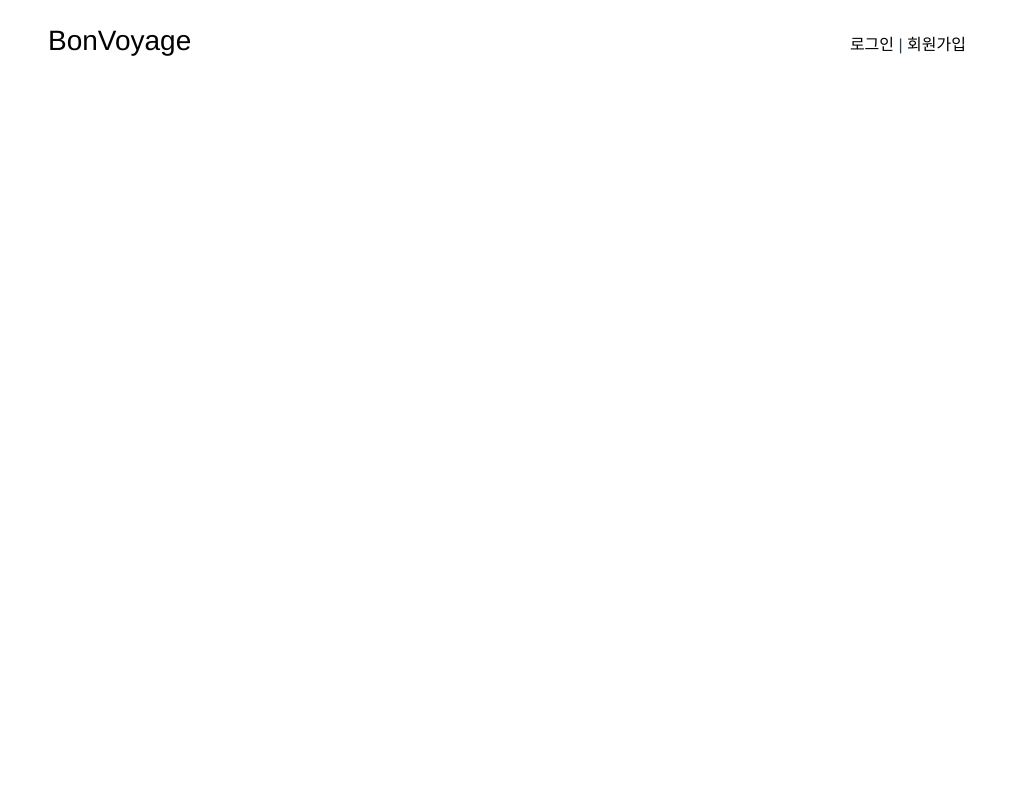
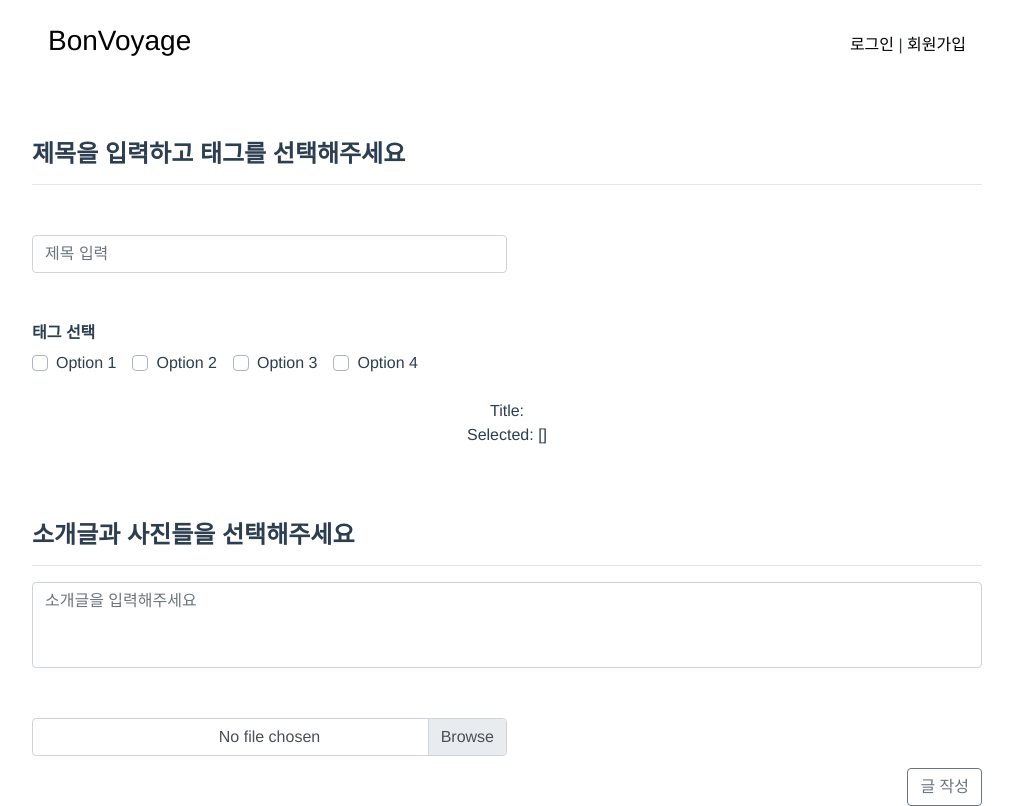
Before and after one commit to yongtaekimlwe/FE, a Vue app: page /picture/post in a window 1280 px wide. Shown: the whole page, without its empty margins (133-1146 px from the left). Built offline with nearby package versions, Linux system fonts and the light colour scheme.

Commit message:
feat: 사진 공유 글쓰기 뷰 추가

```diff
--- a/src/components/picture/PictureList.vue
+++ b/src/components/picture/PictureList.vue
@@ -11,8 +11,10 @@
     </div>
     <br />
     <div class="text-right">
-      <b-button variant="outline-secondary" class="button-right"
-        >사진 공유하기</b-button
+      <router-link :to="{ name: 'picturepost' }"
+        ><b-button variant="outline-secondary" class="button-right"
+          >사진 공유하기</b-button
+        ></router-link
       >
     </div>
     <br />
--- /dev/null
+++ b/src/components/picture/PicturePost.vue
@@ -0,0 +1,120 @@
+<template>
+  <div>
+    <h4>제목을 입력하고 태그를 선택해주세요</h4>
+    <hr />
+    <b-form-input
+      class="half-width"
+      placeholder="제목 입력"
+      v-model="title"
+    ></b-form-input>
+    <h6>태그 선택</h6>
+    <div class="checkbox-group-wrapper">
+      <b-form-checkbox-group
+        v-model="selectedTags"
+        :options="options"
+      ></b-form-checkbox-group>
+    </div>
+    <br />
+    <br />
+    <div>Title: {{ title }}</div>
+    <div>Selected: {{ selectedTags }}</div>
+    <br />
+    <h4>소개글과 사진들을 선택해주세요</h4>
+    <hr />
+    <b-form-textarea
+      id="textarea"
+      v-model="text"
+      placeholder="소개글을 입력해주세요"
+      rows="3"
+      max-rows="6"
+    ></b-form-textarea>
+    <b-form-file
+      class="half-width-file"
+      v-model="selectedFiles"
+      multiple
+      accept="image/jpeg, image/png, image/gif"
+    ></b-form-file>
+    <b-button variant="outline-secondary" class="button-right" @click="submit"
+      >글 작성</b-button
+    >
+  </div>
+</template>
+
+<script>
+export default {
+  name: "PicturePost",
+  components: {},
+  data() {
+    return {
+      title: "",
+      selectedTags: [], // 여러 개의 값을 선택할 경우 배열로 선언
+      selectedFiles: [],
+      options: [
+        { value: "option1", text: "Option 1" },
+        { value: "option2", text: "Option 2" },
+        { value: "option3", text: "Option 3" },
+        { value: "option4", text: "Option 4" },
+      ],
+      text: "",
+    };
+  },
+  created() {},
+  methods: {
+    submit() {
+      if (this.isEmpty()) {
+        alert("모든 폼에 대한 입력을 완료해야 합니다.");
+      } else {
+        //전송 로직
+      }
+    },
+    isEmpty() {
+      if (
+        this.title === "" ||
+        this.selectedFiles.length === 0 ||
+        this.selectedTags.length === 0 ||
+        this.text === ""
+      ) {
+        return true;
+      }
+      return false;
+    },
+  },
+};
+</script>
+
+<style scoped>
+h4 {
+  font-family: "Spoqa Han Sans Neo", sans-serif;
+  font-weight: 700;
+  text-align: left;
+  margin-top: 50px;
+}
+
+h6 {
+  font-family: "Spoqa Han Sans Neo", sans-serif;
+  font-weight: 700;
+  text-align: left;
+  margin-top: 50px;
+}
+
+.half-width {
+  width: 50%;
+  margin-top: 50px;
+}
+
+.half-width-file {
+  width: 50%;
+  margin-top: 50px;
+  float: left;
+}
+
+.checkbox-group-wrapper {
+  float: left;
+  margin-right: 20px;
+}
+
+.button-right {
+  margin-top: 100px;
+  float: right;
+}
+</style>
--- a/src/router/picture.js
+++ b/src/router/picture.js
@@ -10,6 +10,11 @@ const routes = [
         name: "picturelist",
         component: () => import("@/components/picture/PictureList"),
       },
+      {
+        path: "post",
+        name: "picturepost",
+        component: () => import("@/components/picture/PicturePost"),
+      },
     ],
   },
 ];
```
